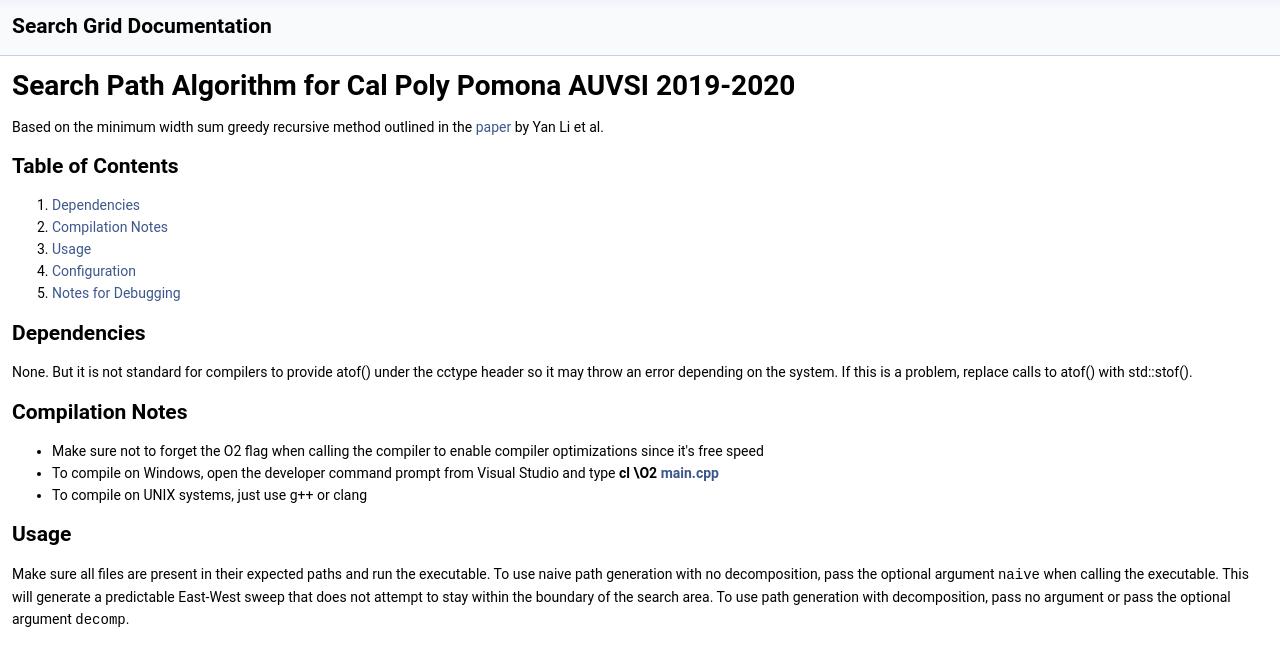
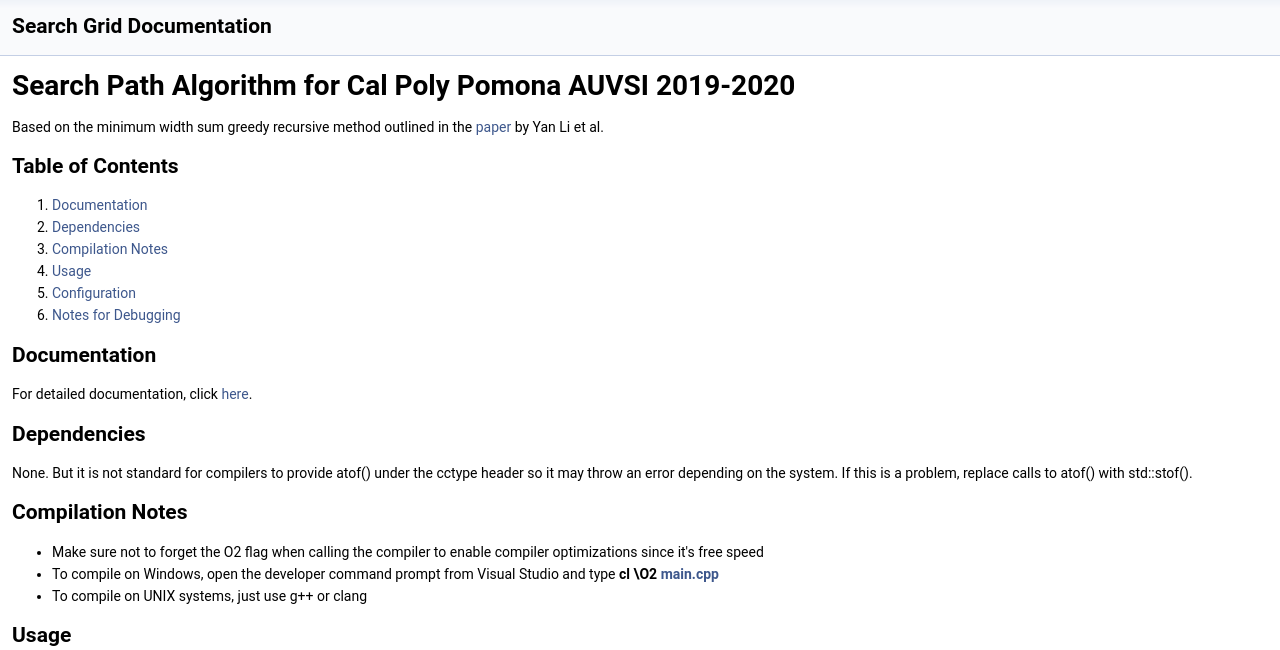
Before and after one commit to hlin91/cppauvsi_searchpath_2019-2020, a plain HTML site: page docs/html/index.html in a window 1280 px wide. Shown: the part 113-763 px from the top of the page. Drawn offline with Linux system fonts and the light colour scheme.

Commit message:
Added documentation link to README

```diff
--- a/docs/html/index.html
+++ b/docs/html/index.html
@@ -71,6 +71,8 @@ $(function() {
 <h2>Table of Contents</h2>
 <ol>
 <li>
+<a href="#docs">Documentation</a> </li>
+<li>
 <a href="#dependencies">Dependencies</a> </li>
 <li>
 <a href="#compilation">Compilation Notes</a> </li>
@@ -81,6 +83,8 @@ $(function() {
 <li>
 <a href="#debug">Notes for Debugging</a> </li>
 </ol>
+<h2 id="docs">Documentation</h2>
+<p>For detailed documentation, click <a href="hlin91.github.io/cppauvsi_searchpath_2019-2020/">here</a>. </p>
 <h2 id="dependencies">Dependencies</h2>
 <p>None. But it is not standard for compilers to provide atof() under the cctype header so it may throw an error depending on the system. If this is a problem, replace calls to atof() with std::stof(). </p>
 <h2 id="compilation">Compilation Notes</h2>
```
Also changed, not shown: 1 other file.
